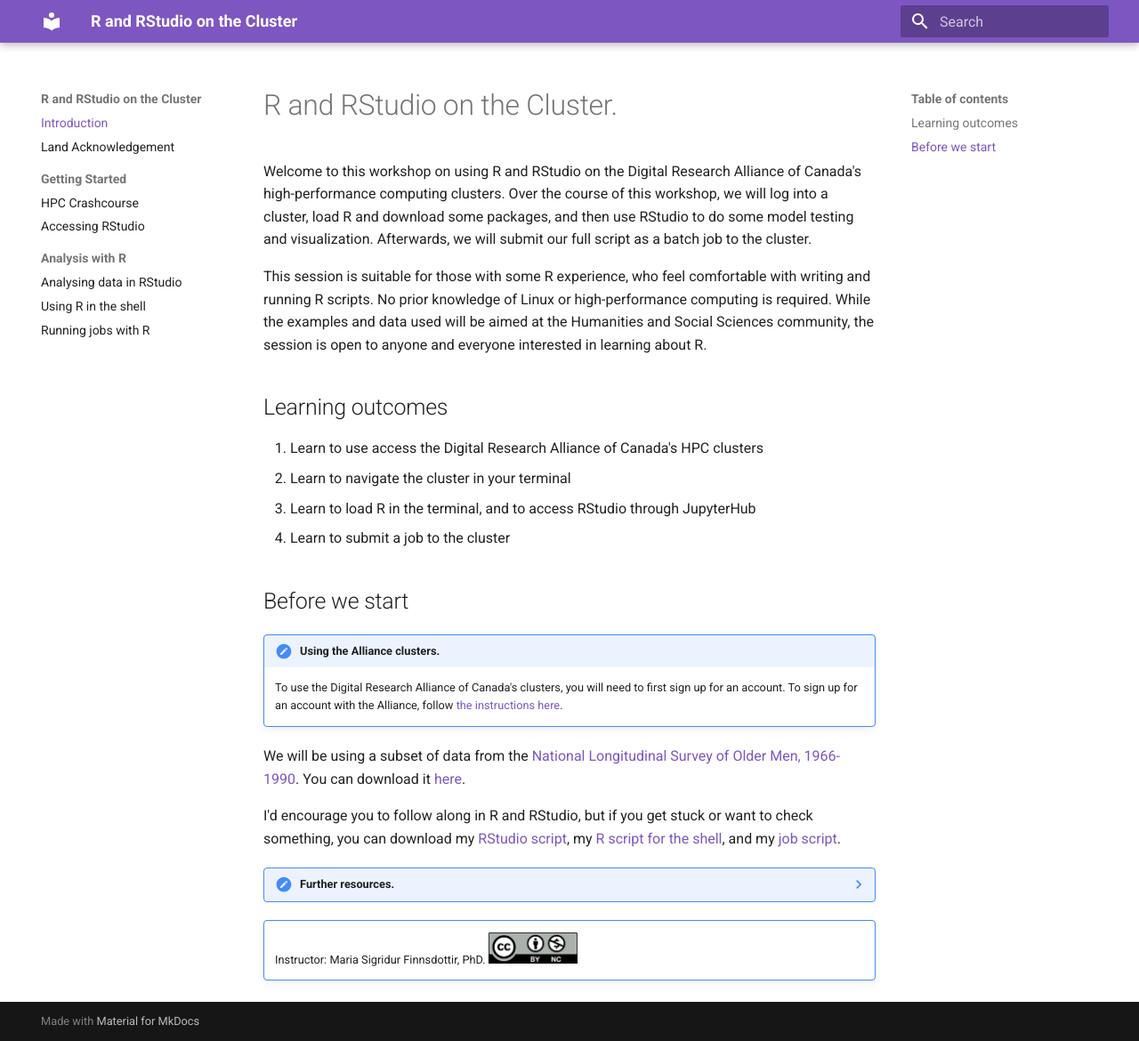
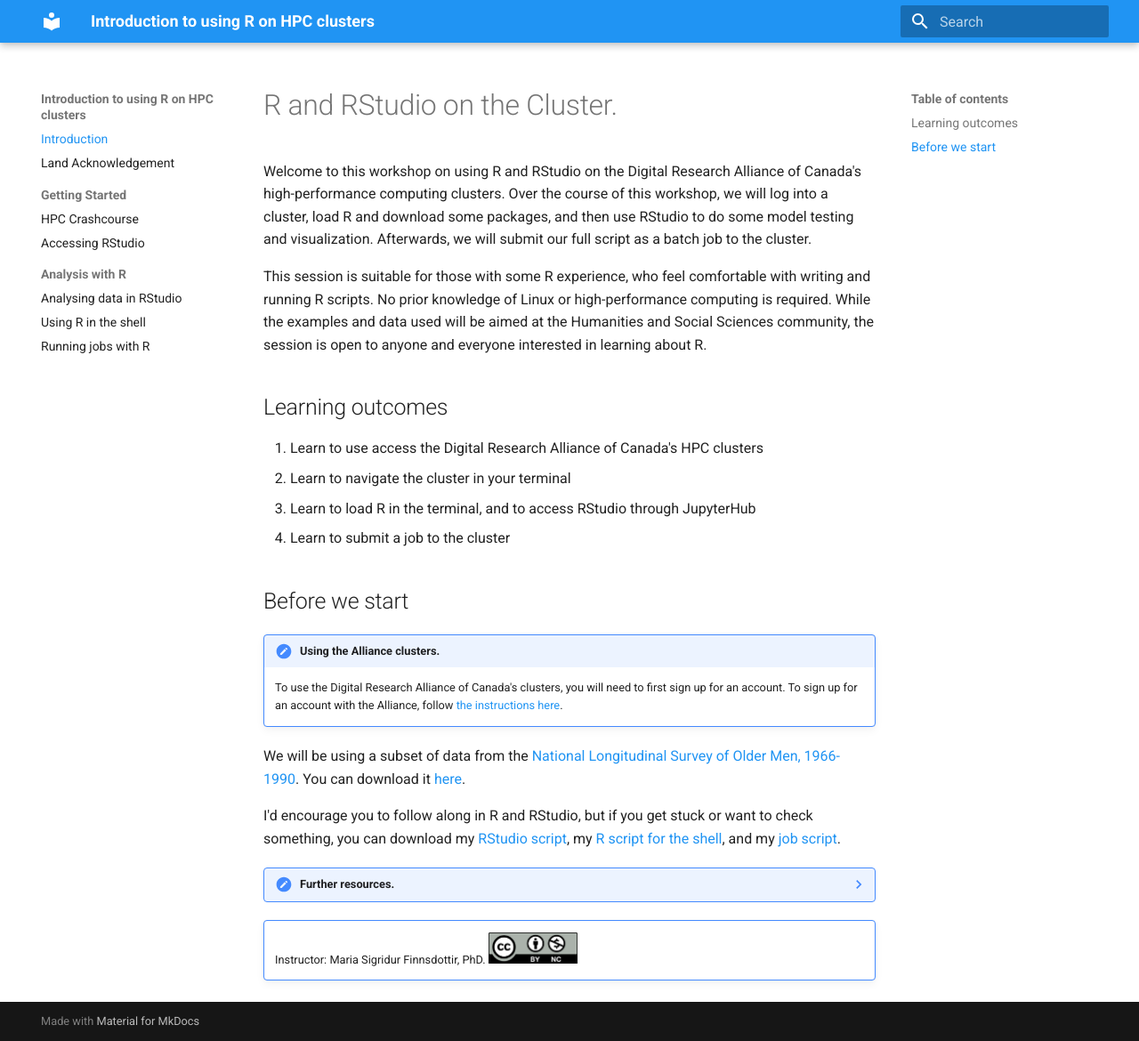
Before and after one commit to finnsdottir/r-clusters-may2026, an MkDocs documentation site: the page built from docs/index.md, in a window 1280 px wide and 1170 px high. Shown: the whole window at 89% size. Built offline with MkDocs 1.6.1 and Material for MkDocs 9.7.7, drawn with Linux system fonts in a browser that asks for light colours.

```diff
--- a/mkdocs.yml
+++ b/mkdocs.yml
@@ -1,9 +1,9 @@
-site_name: R and RStudio on the Cluster
-site_url: https://finnsdottir.github.io/hpc_r_2026
+site_name: Introduction to using R on HPC clusters
+site_url: https://finnsdottir.github.io/r-on-the-clusters
 theme:
   name: material
   palette:
-    primary: deep purple
+    primary: blue
   features:
   - navigation.sections
   - navigation.top
```
Also changed, not shown: docs/basics.md (added, +40 -0 lines), docs/content/rstudio_console.jpg (added), 2 other files.
